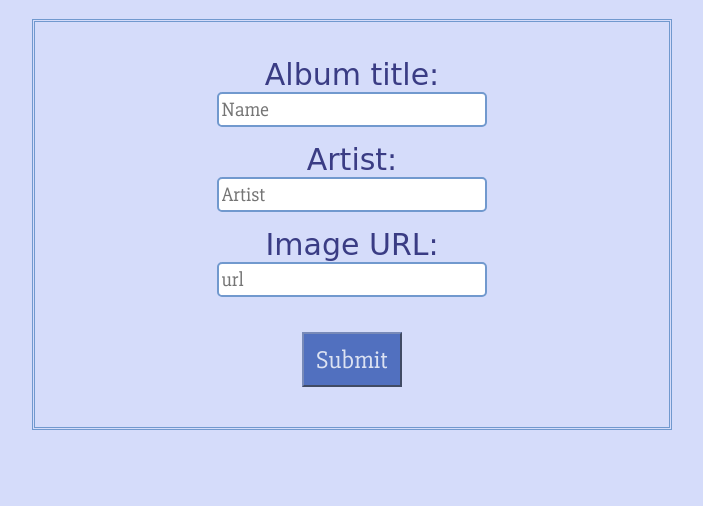
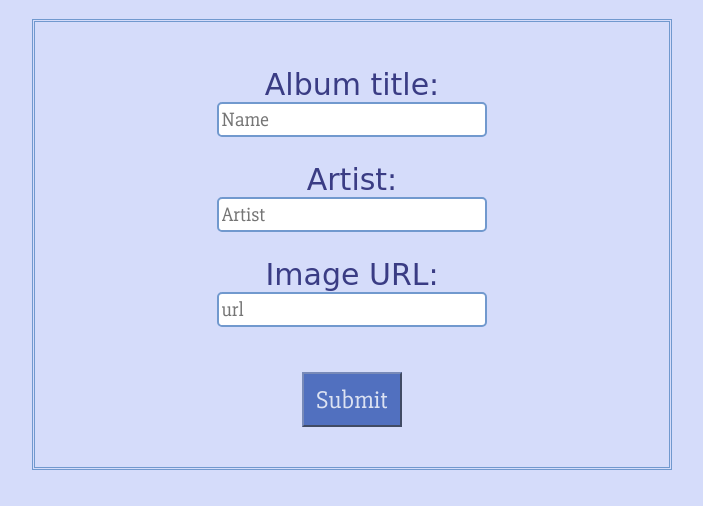
Before and after one commit to staten-island-tech/dom-manipulation-project-christinac09, a plain HTML site: page index.html in a window 1280 px wide. Shown: the part 94-600 px from the top of the page, without its empty margins (288-991 px from the left). Drawn offline with Linux system fonts and the light colour scheme; a web font is replaced by a local one.

Commit message:
Update style.css

```diff
--- a/style.css
+++ b/style.css
@@ -36,7 +36,7 @@ form {
 }
 
 .input-box {
-    margin: 1.5rem auto;
+    margin: 2.5rem auto;
     border-radius: 5px;
 }
 .input-label {
```
